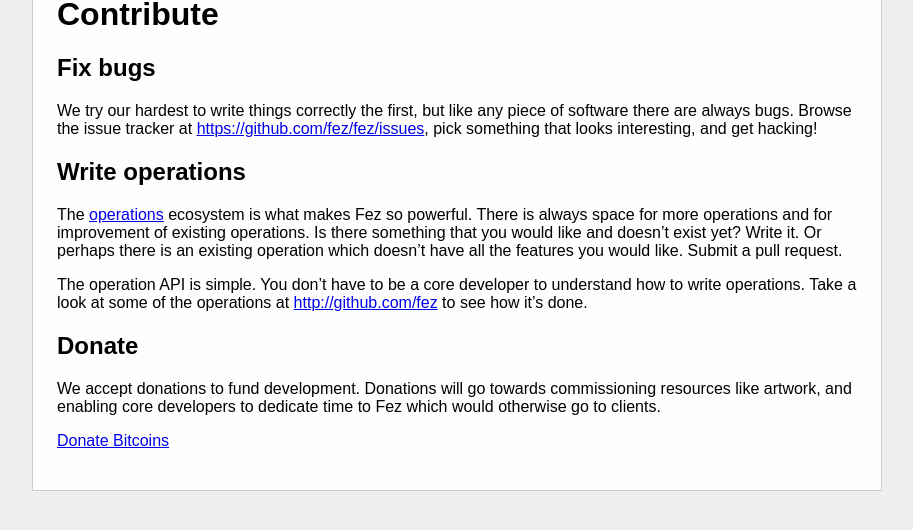
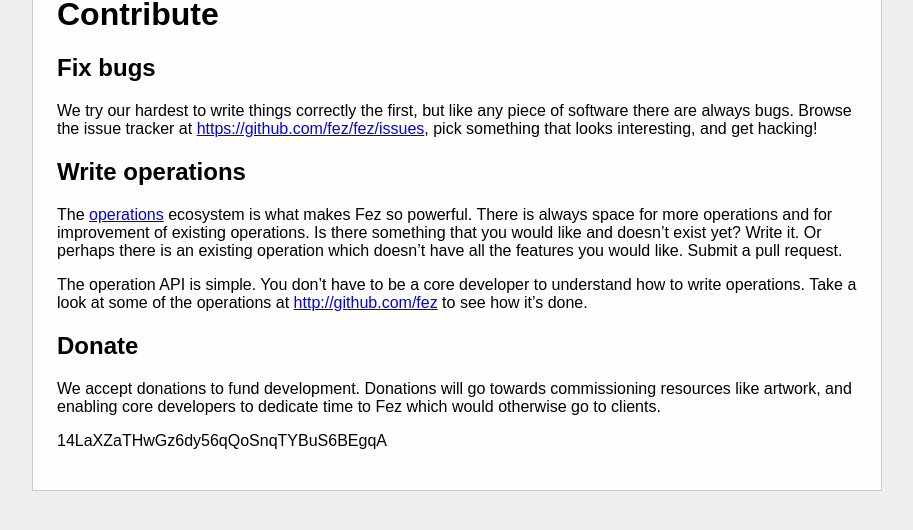
Before and after one commit to barretron/fez.github.io, a Jekyll site: the page built from contribute.md, in a window 1280 px wide, cut to the strip 324-854 px from the top of the page. Shown: the whole strip, without its empty margins (183-1096 px from the left). Built offline with Jekyll 4.4.1, drawn with Linux system fonts in a browser that asks for light colours; some web fonts are replaced; Markdown is read by kramdown in place of the engine named in the settings.

Commit message:
Don't use coinbase

```diff
--- a/contribute.md
+++ b/contribute.md
@@ -32,4 +32,4 @@ would otherwise go to clients.
 
 <script data-gittip-username="isaacbw" src="//gttp.co/v1.js"></script>
 
-<a class="coinbase-button" data-code="2f4b996ceca5138452d2916230fb0372" data-button-style="donation_small" href="https://coinbase.com/checkouts/2f4b996ceca5138452d2916230fb0372">Donate Bitcoins</a><script src="https://coinbase.com/assets/button.js" type="text/javascript"></script>
+14LaXZaTHwGz6dy56qQoSnqTYBuS6BEgqA
```
